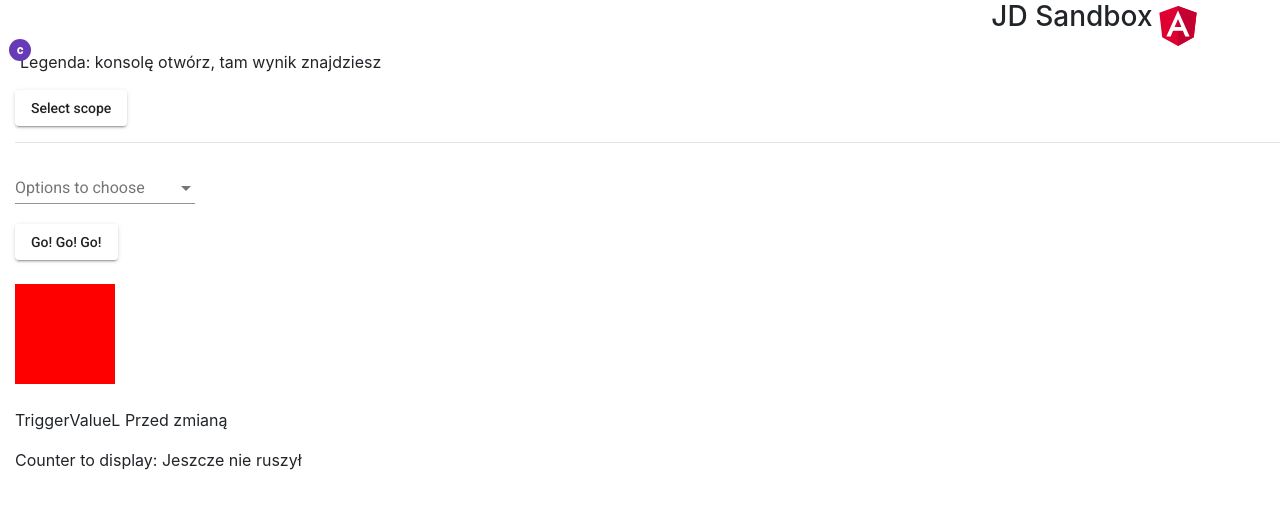
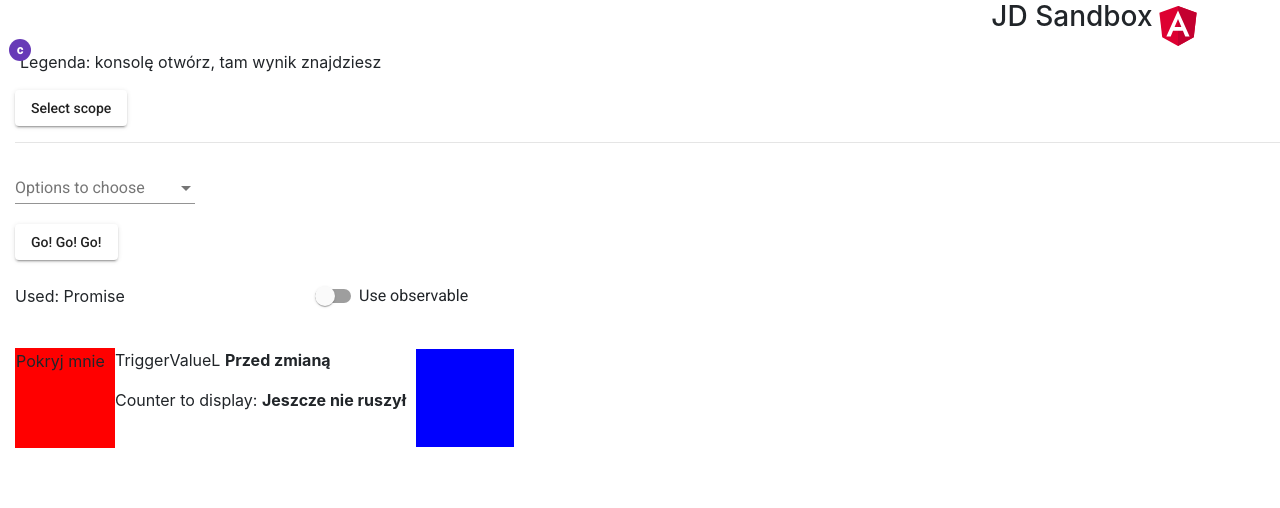
Before and after one commit to ptomczy/JD, an Angular app in the folder jd/: page /loops in a window 1280 px wide. Shown: the top 508 px of the page. Built offline with nearby package versions, Linux system fonts and the light colour scheme.

Commit message:
20190806EOD

```diff
--- a/jd/src/app/material.module.ts
+++ b/jd/src/app/material.module.ts
@@ -10,7 +10,8 @@ import {MatTabsModule} from '@angular/material/tabs';
 import {MatBadgeModule} from '@angular/material/badge';
 import {MatListModule} from '@angular/material/list';
 import {MatSliderModule} from '@angular/material/slider';
-import {MatSelectModule} from '@angular/material/select'
+import {MatSelectModule} from '@angular/material/select';
+import {MatSlideToggleModule} from '@angular/material/slide-toggle';
 
 const matElements = [
     MatMenuModule,
@@ -24,7 +25,8 @@ const matElements = [
     MatBadgeModule,
     MatListModule,
     MatSliderModule,
-    MatSelectModule
+    MatSelectModule,
+    MatSlideToggleModule
 ]
 
 @NgModule({
--- a/jd/src/loop-pure/lp.module.ts
+++ b/jd/src/loop-pure/lp.module.ts
@@ -6,10 +6,11 @@ import { OptComponent } from './components/options/opt';
 import { CommonModule } from '@angular/common';
 import { TablesService } from 'src/tables/services/tables.service';
 import { LoopWhileDirective } from './directives/loop.directive';
+import { FormsModule, ReactiveFormsModule } from '@angular/forms';
 
 @NgModule({
     declarations: [LPPage, OptComponent, LoopWhileDirective],
-    imports: [LPRoutingModule, MaterialModule, CommonModule],
+    imports: [LPRoutingModule, MaterialModule, CommonModule, FormsModule, ReactiveFormsModule],
     providers: [TablesService],
     exports: [LPPage, OptComponent, LoopWhileDirective]
 })
--- a/jd/src/loop-pure/pages/lp.html
+++ b/jd/src/loop-pure/pages/lp.html
@@ -1,13 +1,26 @@
 <optns [singleColumnListToChoose]="items" (singleElementChosen)="setSelectedElement($event)"></optns>
 <br>
-<button mat-raised-button (click)="useForeach()">Go! Go! Go!</button>
+<button mat-raised-button (click)="useMap()">Go! Go! Go!</button>
 <br>
 <p *ngIf="selectedElement">Wybrany element to: {{selectedElement.name}}</p>
 <br>
-<div loopWhileActivator (triggerValue)="setTrigVal($event)" style="width:100px;height:100px;border:1px solid red; background-color: red"></div>
+<div style="display: flex">
+    <p style="width: 300px">Used: {{observableMethodForm.value ? 'Observable (faster)' : 'Promise'}}</p>
+    <br>
+    <mat-slide-toggle [formControl]="observableMethodForm" >Use observable</mat-slide-toggle>
+</div>
 <br>
-<p>TriggerValueL {{trigVal}}</p>
-<p>Counter to display: {{ctrToDisplay}}</p>
+<div style="display: flex">
+    <div loopWhileActivator (triggerValue)="setTrigVal($event)" style="width:100px;height:100px;border:1px solid red; background-color: red">Pokryj mnie</div>
+    <br>
+    <div style="width: 300px">
+        <p>TriggerValueL <span style="font-weight: bold">{{trigVal}}</span></p>
+        <p>Counter to display: <span style="font-weight: bold">{{ctrToDisplay}}</span></p>
+    </div>
+    <br>
+    <div style="width:100px;height:100px;border:1px solid white" [ngStyle]="{'background-color': ctrToDisplay < 8 ? 'green' : 'blue'}"></div>
+</div>
+
 <!-- <mat-list>
     <mat-list-item *ngFor="let item of items">{{item.name}}</mat-list-item>
 </mat-list> -->
--- a/jd/src/loop-pure/pages/lp.ts
+++ b/jd/src/loop-pure/pages/lp.ts
@@ -1,6 +1,17 @@
 import { Component, OnInit, HostBinding, HostListener } from "@angular/core";
 import { GeneralTableService } from 'src/shared/sevices/general-table.service';
-import { Observable, Subscription } from 'rxjs';
+import { FormControl } from '@angular/forms';
+
+const LOOP_ITEMS = [
+    {name: 'Simple For', method: 'useSimpleFor()'},
+    {name: 'For object', method: 'useForObject()'},
+    {name: 'ForEach', method: 'useForEach()'},
+    {name: 'SetInterval zamiast while', method: ''},
+    {name: 'Do', method: 'useSimpleFor()'},
+    {name: 'Map', method: 'useSimpleFor()'},
+    {name: 'Simple For', method: 'useDo()'},
+    {name: 'Simple For', method: 'useMap()'}
+]
 
 @Component({
     selector: 'lp',
@@ -9,20 +20,26 @@ import { Observable, Subscription } from 'rxjs';
 export class LPPage implements OnInit {
 
     private items: Array<any>;
+    private itemsFromService: Array<any>;
     private selectedElement: any;
     private trigVal: any;
     private ctrToDisplay: number | string = 'Jeszcze nie ruszył';
     private myInterval: any;
+    private observableMethodForm: FormControl;
+    private tmpInfo: string = '';
 
     constructor(private dataService: GeneralTableService){
 
     }
 
     ngOnInit(){
-        this.items = this.dataService.generalData;
+        this.itemsFromService = this.dataService.generalData;
+        this.items = LOOP_ITEMS;
         this.selectedElement = null;
         this.trigVal = 'Przed zmianą';
+        this.observableMethodForm = new FormControl();
     }
+
 
     setSelectedElement(event: any){
         this.selectedElement = event;
@@ -31,14 +48,14 @@ export class LPPage implements OnInit {
 
     useSimpleFor(){
         let res: Array<any> = [];
-        for(let i = 0; i <= this.items.length -1; i++){
-            res[i] = this.items[i].name;
+        for(let i = 0; i <= this.itemsFromService.length -1; i++){
+            res[i] = this.itemsFromService[i].name;
         };
         console.log("(Simple For) Result: ", res);
     }
 
     useForObject(){
-        this.items.forEach(x => {
+        this.itemsFromService.forEach(x => {
             for(let m in x){
                 console.log("(ForObject - in) Element obiektu ", x.name, ": ", x[m]);
             }
@@ -47,7 +64,7 @@ export class LPPage implements OnInit {
 
     useForeach(){
         let tmp: Array<string> = [];
-        let res = Promise.resolve(this.items.forEach(x => {
+        let res = Promise.resolve(this.itemsFromService.forEach(x => {
             x.carMake.split('').map(m => {
                 if(m.slice(0) == 'P' || m.slice(0) == 'R') {
                     tmp.push(x.name);
@@ -58,31 +75,28 @@ export class LPPage implements OnInit {
 
     }
 
-    useWhile1(){ //Observable
+    useCounter1(){ //Observable
 
         let counter: number = 1;
-
             this.myInterval = setInterval(() => {
                 this.ctrToDisplay = counter;
                 counter++;
-            }, 500)
+            }, 200)
     }
 
-    useWhile2(){//Promise
+    useCounter2(){ //Promise
         let counter: number = 0;
-        setInterval(() => {
-            let prom = Promise.resolve(() => {
-                counter++;
-                console.log('Oto ', counter);
-            })
+        this.myInterval = setInterval(() => {
+            let prom = Promise.resolve(counter++);
+            this.ctrToDisplay = counter;
             prom.then();
-        }, 500)
+        }, 1000)
     }
 
     setTrigVal(val: any){
         this.trigVal = val;
         if(this.trigVal) {
-            this.useWhile1();
+            this.observableMethodForm.value ? this.useCounter1() : this.useCounter2();
         } else {
             clearInterval(this.myInterval);
             this.ctrToDisplay = 'wyzerowany';
@@ -90,11 +104,20 @@ export class LPPage implements OnInit {
     }
 
     useDo(){
-
+        let counter = 0;
+        do {
+            counter++;
+            console.log("Teraz leci info nr ", counter, " z do-loopa");
+        } while(counter < 6);
     }
 
     useMap(){
-
+        this.items.map(x => {
+            let obj = x.name.split('');
+            if(obj[0] == 'S'){
+                console.log("Imię to:", x.name, ", a jego auto to ", x.carMake);
+            }
+        });
     }
 
 }
```
